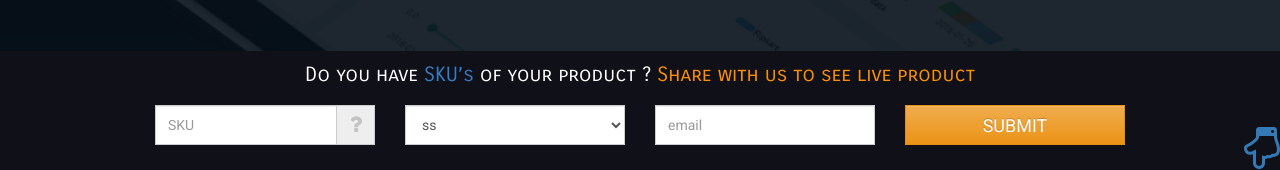
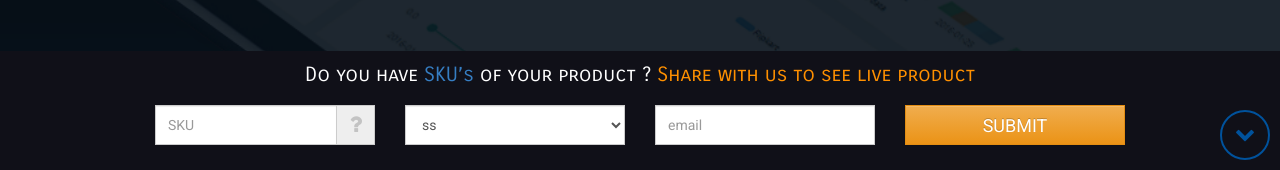
Before and after one commit to paxcom/paxcom.github.io, a Jekyll site: the page built from index.md, in a window 1280 px wide. Shown: the part 730-900 px from the top of the page. Built offline with Jekyll 4.4.1, drawn with Linux system fonts in a browser that asks for light colours; some web fonts are replaced; some of the changed text lies outside the part shown.

Commit message:
updated screolling button css and icon

```diff
--- a/_includes/footer.html
+++ b/_includes/footer.html
@@ -1,10 +1,10 @@
 <div class="container top-space" >
   <h2 class="text-center">Powering <span>innovation</span> at</h2>
   <ul class="client-logo">
-    <li> <img src="{{ site.baseurl }}/img/client-logo.png" alt="#"/></li>
-    <li> <img src="{{ site.baseurl }}/img/client-logo.png" alt="#"/></li>
-    <li> <img src="{{ site.baseurl }}/img/client-logo.png" alt="#"/></li>
-    <li> <img src="{{ site.baseurl }}/img/client-logo.png" alt="#"/></li>
+    <li> <img src="{{ site.baseurl }}/img/pepsico.png" alt="Pepsico"/></li>
+    <li> <img src="{{ site.baseurl }}/img/petpoint.png" alt="Pet Point"/></li>
+    <li> <img src="{{ site.baseurl }}/img/thinking-of-you.png" alt="Thinking of you"/></li>
+    <li> <img src="{{ site.baseurl }}/img/tru-tea.png" alt="Tru tea"/></li>
   </ul>
 </div>
 
--- a/_layouts/default.html
+++ b/_layouts/default.html
@@ -7,7 +7,7 @@
         {{ content }}
     	<div class="selection" id="selection3" > {% include footer.html %} </div>
 	</div>
-    <a href="#" class="floating-button"><i id="floating-icon" class="fa fa-hand-o-down fa-3x"></i></a>
+    <a href="#" class="floating-button"><i id="floating-icon" class="fa fa-chevron-down"></i></a>
 
     {% include modals.html %}
 </div>
--- a/css/style.css
+++ b/css/style.css
@@ -118,13 +118,13 @@ header{ position:fixed; top:0; z-index:9; width:100%;}
 
 
 .headerActive {
-    background:rgba(16,16,24, .8);
+    background:#fff;
     -webkit-box-shadow: 0 1px 5px rgba(0, 0, 0, 0.25);
     -moz-box-shadow: 0 1px 5px rgba(0, 0, 0, 0.25);
     box-shadow: 0 1px 5px rgba(0, 0, 0, 0.25);
 }
 .headerActive   .logo{ margin:10px 15px 10px 0px; }
-.headerActive   .logo img{ width:60%}
+.headerActive   .logo img{ width:130px;}
 
 
 
@@ -151,7 +151,7 @@ ul.nav-dropdown-menu li a:hover{ color:#ff9000;}
 .insights-bg{background-image: url(../img/bg-insight.png);}
 
 ul.client-logo{ margin-top:50px; text-align:center;  padding:0px 10px 0 10px; }
-ul.client-logo li{ margin:0px; padding:0 20px 0 20px; display:inline;}
+ul.client-logo li{ margin:0px 5px 0 5px; padding:15px 20px 30px 20px; display:inline;  text-align:center; vertical-align:middle; }
 
 .product-information{ margin-top:50px;}
 .input-filter-bar{ position:absolute; bottom:0; width:100%; font-family: 'Roboto', sans-serif; color:#FFF; font-size:17px;
@@ -182,7 +182,27 @@ ul.product-list li:hover{ box-shadow: 0 0 5px #153049; }
     position: relative;
 }
 
-.insight-btn{ position: absolute; right:0; bottom: 60px;}
+.insight-btn{ width:100%; float:left; clear:both;   color:#efefef; text-align:center; background:url(../img/arrow.png) no-repeat center -10px #efefef;
+padding:100px 0 50px 0; }
+
+.insight-btn button {
+  border: 0;
+  background: #0087cc;
+  border-radius: 4px;
+  box-shadow: 0 5px 0 #006599;
+  color: #fff;
+  cursor: pointer;
+  font: inherit;
+  margin: 0;
+  font-size:17px;
+  outline: 0;
+  padding: 12px 20px;
+  transition: all .1s linear;
+}
+.insight-btn button:active {
+  box-shadow: 0 2px 0 #006599;
+  transform: translateY(3px);
+}
 
 
 .inner-addon .glyphicon {
@@ -217,17 +237,16 @@ ul.product-list li:hover{ box-shadow: 0 0 5px #153049; }
 /*  ///////////////////////// top main part css code end//////////////////////////// */
 
 
-footer{ background-color:#367ec3; color:#fff; position: absolute; bottom:0; width:100%; padding:10px 0;}
-footer .copyright{ padding-top:10px;}
-footer{ background-color:#367ec3; padding:10px 0;}
-footer ul.social-icon { margin:0px; padding:0px; width:200px; float:right;}
+footer{ background-color:#367ec3; color:#fff; position: absolute; bottom:0; width:100%; padding:0px 0;}
+footer .copyright{ padding-top:20px;}
+footer ul.social-icon { margin:10px 0; padding:0px; width:200px; float:right;}
 footer ul.social-icon li{ cursor:pointer; margin:0px 5px; float:left;  width:40px; height:40px;  font-size:25px; text-align:center; display:inline; padding:3px 10px; border-radius:70px;  background-color:#3fa1da; color:#fff;}
 footer ul.social-icon li:hover{ color:#ffffff; opacity:0.6;}
 
 
 
 
-.vertical-tab-menu { width:100%; margin-top:80px; box-shadow: 2px 0px 4px rgba(0, 0, 0, 0.5) ;  position:fixed; height:100%;
+.vertical-tab-menu { width:100%; margin-top:48px;   position:fixed; height:100%;
 }
 
 
@@ -318,7 +337,7 @@ width:300px; position:fixed; height:100%;
 
 .offering-box{border:1px solid #969696; padding:30px 0px; margin-top:40px; min-height:350px;}
 
-.strip-blue{ background-color:#367ec3; padding:20px 0 10px 0; position:absolute; bottom:0; width:100%; color:#FFF; font-size:17px; font-weight:500; height:150px; }
+.strip-blue{ background-color:#367ec3; padding:20px 0 10px 0; position:absolute; bottom:0; width:100%; color:#FFF; font-size:17px; font-weight:500; height:120px; }
 .strip-blue h3{ color:#FFFFFF; margin:0px;}
 .strip-blue i{ font-size:30px; line-height:30px;  }
 
@@ -378,6 +397,12 @@ footer ul.social-icon{ float:none; margin:10px auto;}
 
 .floating-button {
     position: fixed;
-    bottom: 0px;
-    right: 0px;
+    bottom: 10px;
+    right: 10px;
+	 text-align:center; padding:12px 0; border:solid 2px #00529c;  width:50px; height:50px; border-radius:100px;
 }
+
+.floating-button:hover{ background-color:#00529c; border-color:#FFFFFF; }
+
+.floating-button i{ color:#00529c; font-size:20px;}
+.floating-button:hover i{ color:#fff; }
--- a/js/main.js
+++ b/js/main.js
@@ -64,10 +64,10 @@ $(document).ready(function(){
             console.log("index, nextIndex, direction",index, nextIndex, direction)
             //Logic for floating button
             if(nextIndex === totalSections){
-                $("#floating-icon").addClass('fa-hand-o-up').removeClass('fa-hand-o-down')
+                $("#floating-icon").addClass('fa-chevron-up').removeClass('fa-chevron-down')
             }else if(nextIndex < totalSections){
-                if(!$("#floating-icon").hasClass('fa-hand-o-down')){
-                    $("#floating-icon").addClass('fa-hand-o-down').removeClass('fa-hand-o-up')
+                if(!$("#floating-icon").hasClass('fa-chevron-down')){
+                    $("#floating-icon").addClass('fa-chevron-down').removeClass('fa-chevron-up')
                 }
             }
             //Logic for header class
@@ -87,10 +87,10 @@ $(document).ready(function(){
     })
     enableNavScrolling()
     $('.floating-button').on('click',function () {
-        if($("#floating-icon").hasClass('fa-hand-o-down')){
+        if($("#floating-icon").hasClass('fa-chevron-down')){
             $('.selections').fullpage.moveSectionDown()
         }
-        if($("#floating-icon").hasClass('fa-hand-o-up')){
+        if($("#floating-icon").hasClass('fa-chevron-up')){
             $('.selections').fullpage.moveTo(1)
         }
     })
```
Also changed, not shown: other parts of _includes/footer.html (+1 -1 lines), img/arrow.png (added), img/pepsico.png (renamed from img/client-logo.png), img/petpoint.png (added), img/thinking-of-you.png (added), img/tru-tea.png (added).
